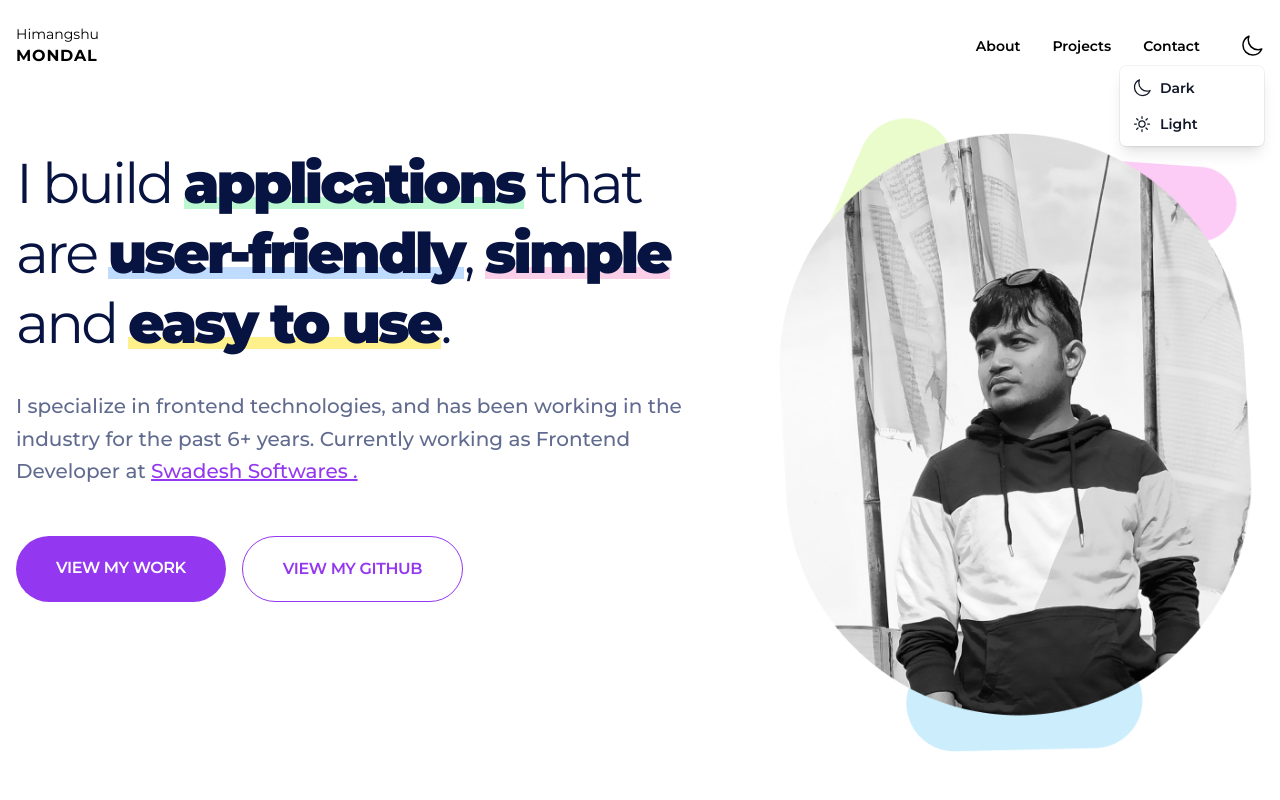
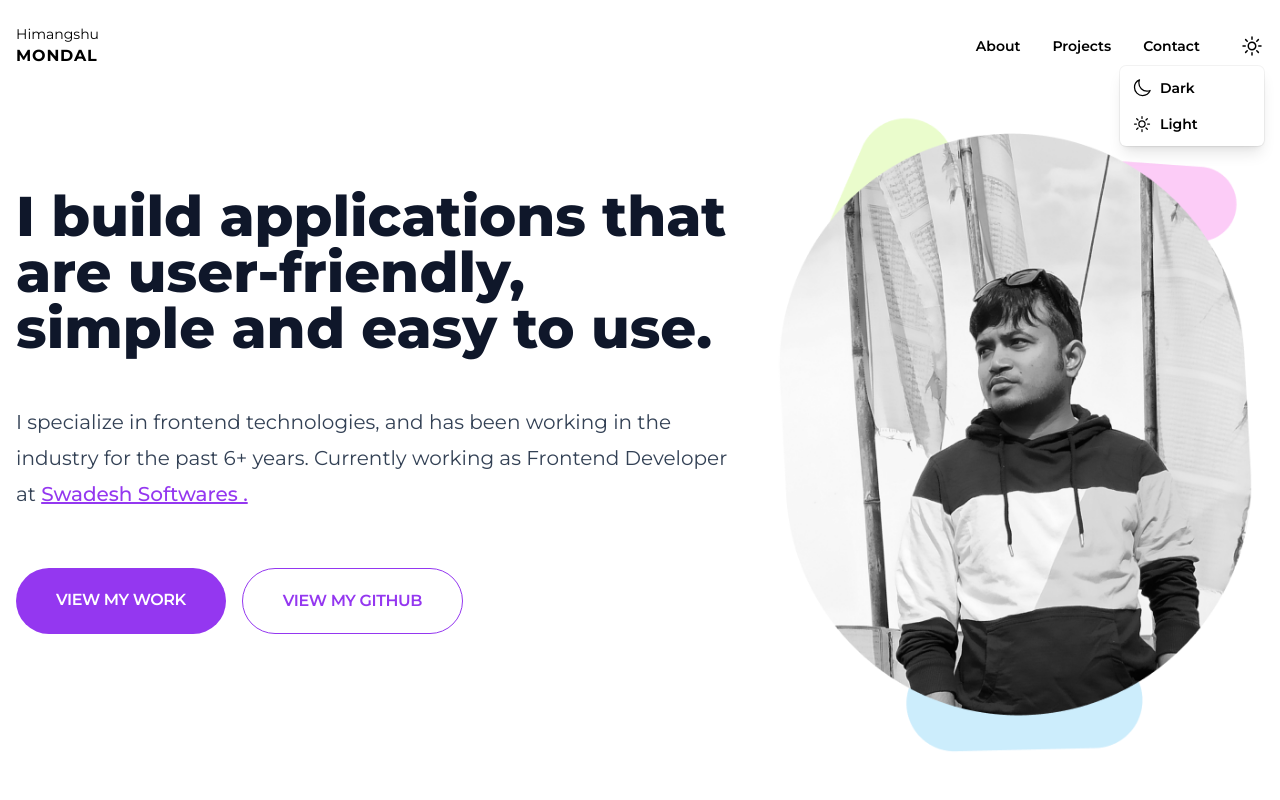
Before and after one commit to himangshum17/personal-portfolio, a Next.js app: page / in a window 1280 px wide. Both pictures are taken after a click on the button 1248 px from the left and 46 px from the top of the page. Shown: the top 800 px of the page. Built offline with nearby package versions, Linux system fonts and the light colour scheme.

Commit message:
ui: dark mode homepage update

```diff
--- a/layouts/header/header.layout.tsx
+++ b/layouts/header/header.layout.tsx
@@ -50,14 +50,13 @@ const Header = () => {
             </li>
             <li>
               <Menu as='div' className='relative inline-block text-left'>
-                <div>
-                  <Menu.Button className='align-middle flex items-center space-x-2'>
-                    <span className='block lg:hidden text-sm font-semibold'>
-                      Switch Theme
-                    </span>
-                    <MoonIcon className='w-6 h-6' />
-                  </Menu.Button>
-                </div>
+                <Menu.Button className='align-middle flex items-center space-x-2'>
+                  <span className='block lg:hidden text-sm font-semibold'>
+                    Switch Theme
+                  </span>
+                  <MoonIcon className='w-6 h-6 hidden dark:inline' />
+                  <SunIcon className='w-6 h-6 dark:hidden' />
+                </Menu.Button>
                 <Transition
                   as={Fragment}
                   enter='transition ease-out duration-100'
@@ -66,14 +65,14 @@ const Header = () => {
                   leave='transition ease-in duration-75'
                   leaveFrom='transform opacity-100 scale-100'
                   leaveTo='transform opacity-0 scale-95'>
-                  <Menu.Items className='absolute right-0 mt-2 w-36 origin-top-right divide-y divide-gray-100 rounded-md bg-white shadow-lg ring-1 ring-black ring-opacity-5 focus:outline-none'>
+                  <Menu.Items className='absolute right-0 mt-2 w-36 origin-top-right divide-y divide-gray-100 rounded-md bg-white shadow-lg ring-1 ring-black ring-opacity-5 focus:outline-none z-20 dark:bg-slate-800 dark:ring-0 dark:highlight-white/5 dark:text-slate-300'>
                     <div className='px-1 py-1 '>
                       <Menu.Item>
                         {({ active }) => (
                           <button
                             onClick={() => setTheme('dark')}
                             className={`${
-                              active ? 'bg-primary text-white' : 'text-gray-900'
+                              active && 'bg-primary'
                             } group flex w-full items-center rounded-md px-2 py-2 text-sm font-semibold`}>
                             {active ? (
                               <MoonIcon className='mr-2 h-5 w-5' />
@@ -87,8 +86,9 @@ const Header = () => {
                       <Menu.Item>
                         {({ active }) => (
                           <button
+                            onClick={() => setTheme('light')}
                             className={`${
-                              active ? 'bg-primary text-white' : 'text-gray-900'
+                              active && 'bg-primary'
                             } group flex w-full items-center rounded-md px-2 py-2 text-sm font-semibold`}>
                             {active ? (
                               <SunIcon className='mr-2 h-5 w-5' />
--- a/layouts/hero/hero.layout.tsx
+++ b/layouts/hero/hero.layout.tsx
@@ -7,33 +7,15 @@ const Hero = () => {
       <div className='container'>
         <div className='grid gap-10 grid-cols-1 xl:grid-cols-12'>
           <div className='col-span-1 xl:col-span-7'>
-            <h1 className='text-4xl md:text-[56px] leading-tight -tracking-wider text-customgray'>
-              I build{' '}
-              <strong className='font-black relative'>
-                applications
-                <div className='absolute left-0 bg-green-200 h-2 xl:h-3 -z-10 w-full bottom-2' />
-              </strong>{' '}
-              that are{' '}
-              <strong className='font-black relative'>
-                user-friendly
-                <div className='absolute left-0 bg-blue-200 h-2 xl:h-3 -z-10 w-full bottom-2' />
-              </strong>
-              ,{' '}
-              <strong className='font-black relative'>
-                simple
-                <div className='absolute left-0 bg-pink-200 h-2 xl:h-3 -z-10 w-full bottom-2' />
-              </strong>{' '}
-              and{' '}
-              <strong className='font-black relative'>
-                easy to use
-                <div className='absolute left-0 bg-yellow-200 h-2 xl:h-3 -z-10 w-full bottom-2' />
-              </strong>
-              .
+            <div className='prose xl:prose-xl prose-slate dark:prose-invert mt-10'>
+              <h1>
+                I build applications that are user-friendly, simple and easy to
+                use.
               </h1>
-            <p className='font-medium text-xl leading-relaxed text-customgray-light mt-8'>
-              I specialize in frontend technologies, and has been working in the
-              industry for the past 6+ years. Currently working as Frontend
-              Developer at{' '}
+              <p>
+                I specialize in frontend technologies, and has been working in
+                the industry for the past 6+ years. Currently working as
+                Frontend Developer at{' '}
                 <a
                   href='https://swadeshsoftwares.com/'
                   rel='noopener noreferrer'
@@ -42,7 +24,8 @@ const Hero = () => {
                   Swadesh Softwares .
                 </a>
               </p>
-            <div className='flex gap-4 mt-12'>
+            </div>
+            <div className='flex gap-4 mt-14'>
               <Button variant='solid'>view my work</Button>
               <Button variant='outline'>view my github</Button>
             </div>
--- a/layouts/projects/components/projectitem/projectitem.component.tsx
+++ b/layouts/projects/components/projectitem/projectitem.component.tsx
@@ -20,10 +20,10 @@ const ProjectItem = () => {
         <h3 className='text-3xl font-semibold -tracking-wide mt-3'>
           Title of the project
         </h3>
-        <h4 className='text-base font-semibold -tracking-wide'>
+        <h4 className='text-base -tracking-wide'>
           Technology used: React, Tailwind css,
         </h4>
-        <p className='py-8 text-base font-semibold -tracking-wide'>
+        <p className='py-8 text-base -tracking-wide'>
           Put a bird on it taxidermy glossier, leggings typewriter Brooklyn
           tilde shabby chic helvetica. Literally affogato selfies offal tousled
           brunch freegan kale chips skateboard four loko mumblecore mukbang
```
Lines whose indentation alone changed are shown as unchanged.
